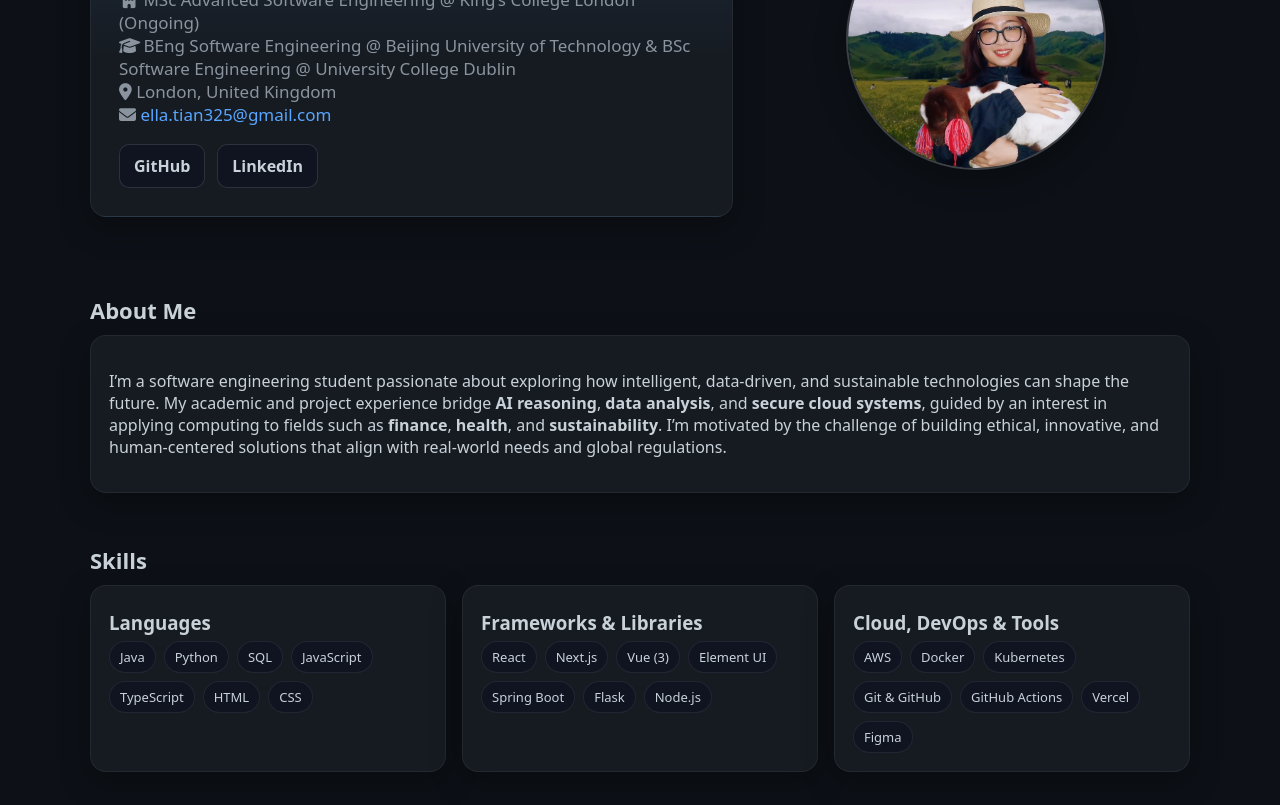
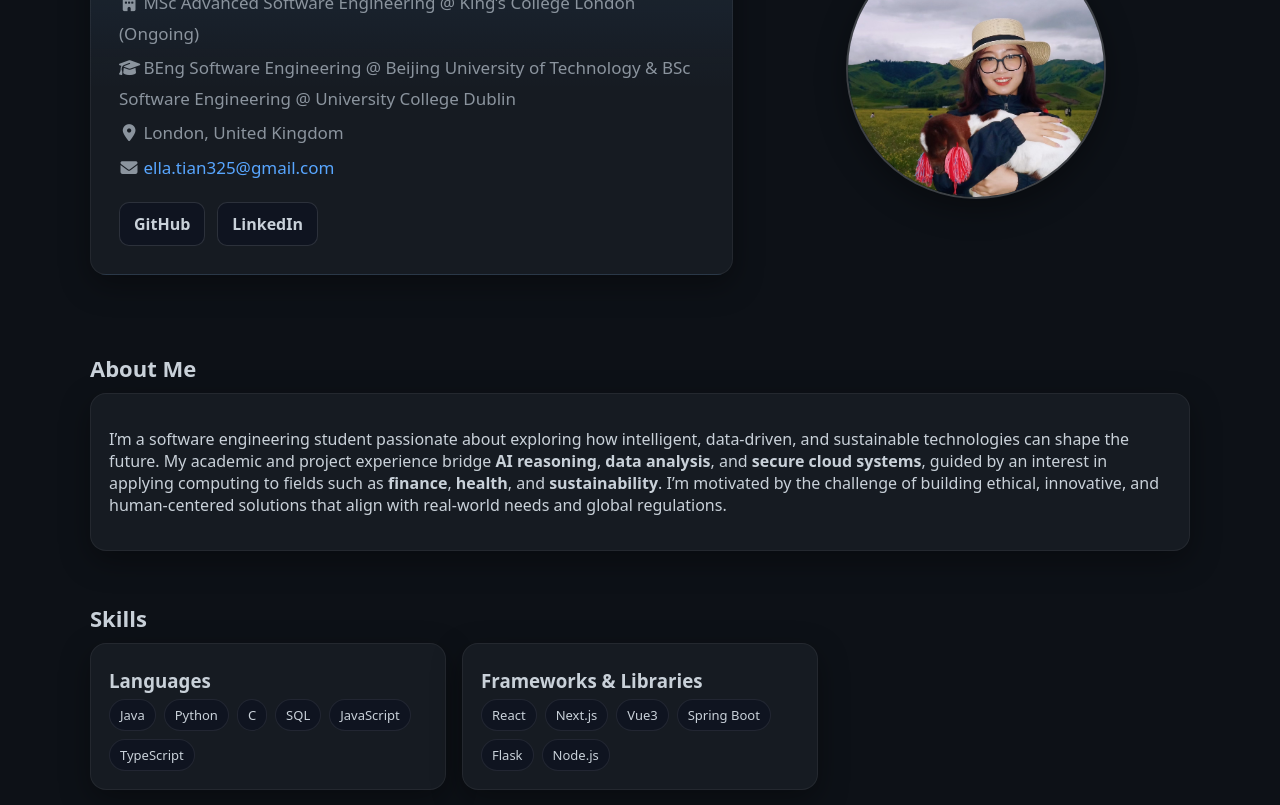
Before and after one commit to Lzyyy12/Lzyyy12.github.io, a plain HTML site: page index.html in a window 1280 px wide. Shown: the part 244-1049 px from the top of the page. Drawn offline with Linux system fonts and the light colour scheme.

Commit message:
Revise profile section and update publication details
Updated the layout and content of the personal profile section, including contact information and educational background. Added new teaching assistant role and revised publication details.

```diff
--- a/index.html
+++ b/index.html
@@ -120,19 +120,27 @@
         <p class="muted">MSc Advanced Software Engineering @ King’s College London</p>
         <h1>Hello, I’m Yuxin (Ella) Tian</h1>
 
-<div class="info-line" style="font-size:17px; color:#8b949e; margin-top:6px;">
-  <div>
+<div class="info-line" style="font-size:17px; color:#8b949e; margin-top:8px; line-height:1.8;">
+  <div style="margin-bottom:4px;">
     <i class="fa-solid fa-building" style="width:20px; text-align:center;"></i>
-    MSc Advanced Software Engineering @ King’s College London (Ongoing)<br/>
+    MSc Advanced Software Engineering @ King’s College London (Ongoing)
+  </div>
+  <div style="margin-bottom:4px;">
+    <i class="fa-solid fa-graduation-cap" style="width:20px; text-align:center;"></i>
+    BEng Software Engineering @ Beijing University of Technology &amp; BSc Software Engineering @ University College Dublin
+  </div>
+  <div style="margin-bottom:4px;">
+    <i class="fa-solid fa-location-dot" style="width:20px; text-align:center;"></i>
+    London, United Kingdom
   </div>
   <div>
-    <i class="fa-solid fa-graduation-cap" style="width:20px; text-align:center;"></i>
-    BEng Software Engineering @ Beijing University of Technology &amp; BSc Software Engineering @ University College Dublin<br/>
+    <i class="fa-solid fa-envelope" style="width:20px; text-align:center;"></i>
+    <a href="mailto:ella.tian325@gmail.com" style="color:#58a6ff; text-decoration:none;">
+      ella.tian325@gmail.com
+    </a>
   </div>
-  <i class="fa-solid fa-location-dot"></i> London, United Kingdom<br/>
-  <i class="fa-solid fa-envelope"></i>
-  <a href="mailto:ella.tian325@gmail.com" style="color:#58a6ff; text-decoration:none;">ella.tian325@gmail.com</a><br/>
 </div>
+
 
 
         <div class="cta">
@@ -182,11 +190,10 @@
           <div class="skill-list">
             <span class="skill">Java</span>
             <span class="skill">Python</span>
+            <span class="skill">C</span>
             <span class="skill">SQL</span>
             <span class="skill">JavaScript</span>
             <span class="skill">TypeScript</span>
-            <span class="skill">HTML</span>
-            <span class="skill">CSS</span>
           </div>
         </div>
         <div class="card">
@@ -194,23 +201,10 @@
           <div class="skill-list">
             <span class="skill">React</span>
             <span class="skill">Next.js</span>
-            <span class="skill">Vue (3)</span>
-            <span class="skill">Element UI</span>
+            <span class="skill">Vue3</span>
             <span class="skill">Spring Boot</span>
             <span class="skill">Flask</span>
             <span class="skill">Node.js</span>
-          </div>
-        </div>
-        <div class="card">
-          <h3>Cloud, DevOps & Tools</h3>
-          <div class="skill-list">
-            <span class="skill">AWS</span>
-            <span class="skill">Docker</span>
-            <span class="skill">Kubernetes</span>
-            <span class="skill">Git & GitHub</span>
-            <span class="skill">GitHub Actions</span>
-            <span class="skill">Vercel</span>
-            <span class="skill">Figma</span>
           </div>
         </div>
       </div>
@@ -270,6 +264,11 @@
           <div class="muted">Jan 2024 – Present · Beijing / Remote</div>
           <p>Led architecture/design for the official website; coordinated cross‑departmental collaboration; supported investor engagements for early funding discussions.</p>
         </div>
+        <div class="tl-item">
+          <h4>Undergraduate Teaching Assistant</h4>
+          <div class="muted">Sept 2024 – Jun 2025 · Beijing / Remote</div>
+          <p>TA for COMP3019J Web Development, COMP3030J Software Engineering Project, and COMP3033J Computer Graphics.</p>
+        </div>
       </div>
     </section>
 
@@ -277,19 +276,26 @@
     <section id="publication">
       <h2 class="section-title">Publication</h2>
       <div class="card">
-        <p><strong>Brighten or Harm: Light Pollution Risk Assessment and Prevention.</strong> VOL. 83 (2024): 2nd International Conference on Green Transport, Renewable Energy and Environment (GTREE 2023). DOI: <a href="https://doi.org/10.54097/t7f6ec41" target="_blank" rel="noopener">10.54097/t7f6ec41</a></p>
+        <div class="card">
+          <p>
+            <strong>Brighten or Harm: Light Pollution Risk Assessment and Prevention</strong><br/>
+            <em>Published in the 2nd International Conference on Green Transport, Renewable Energy and Environment (GTREE 2023), Vol. 83 (2024).</em><br/>
+            This study presents a comprehensive framework for <b>quantifying and mitigating light pollution risks</b> through <b>data-driven environmental modeling</b> and <b>sustainability assessment</b>, highlighting the balance between urban development and ecological preservation.<br/>
+            DOI: <a href="https://doi.org/10.54097/t7f6ec41" target="_blank" rel="noopener">10.54097/t7f6ec41</a>
+          </p>
+        </div>
+
+      <div class="card">
+        <p>
+          <strong>EmoSense: AFRN-RAG Framework for FER-Based Facial Emotion Analysis and Mental Health Support</strong><br/>
+          <em>Accepted as a Poster at the 33rd Irish Conference on Artificial Intelligence and Cognitive Science (AICS 2025), Dublin, Ireland.</em><br/>
+          A hybrid AI framework combining <b>Adaptive Feature Recalibration</b> and <b>Retrieval-Augmented Generation (RAG)</b> to enhance facial emotion recognition and deliver personalized mental health insights.
+        </p>
       </div>
+</div>
     </section>
 
-    <!-- Contact -->
-    <section id="contact">
-      <h2 class="section-title">Contact</h2>
-      <div class="card">
-        <p>Email: <a href="mailto:ella.tian325@gmail.com">ella.tian325@gmail.com</a></p>
-        <p>GitHub: <a href="https://github.com/Lzyyy12" target="_blank">github.com/Lzyyy12</a> · LinkedIn: <a href="https://www.linkedin.com/in/ella-tian325/" target="_blank">/in/ella-tian325</a></p>
-        <p class="muted">Location: London / Beijing · Open to internships & collaborations.</p>
-      </div>
-    </section>
+
   </main>
 
   <footer>
```
